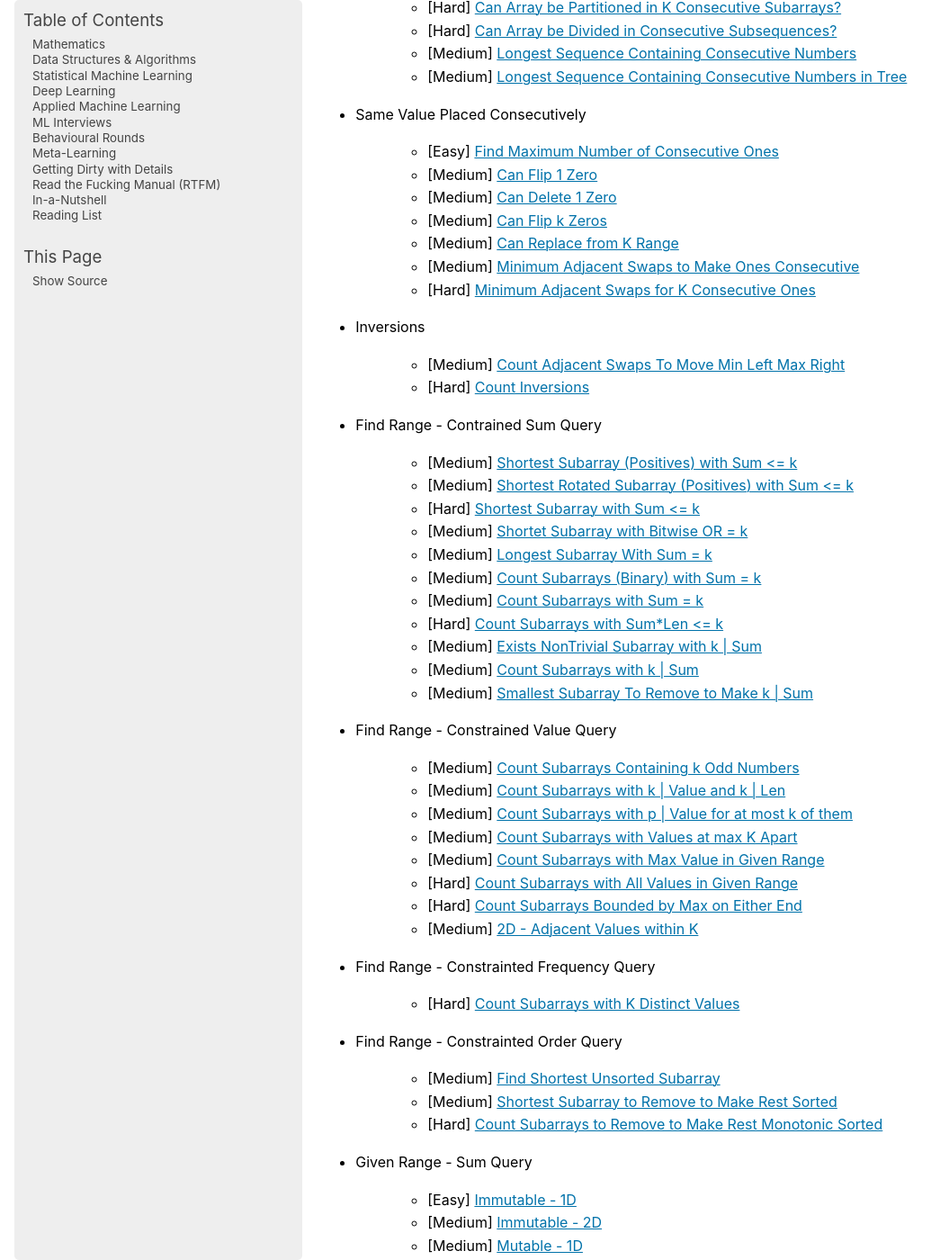
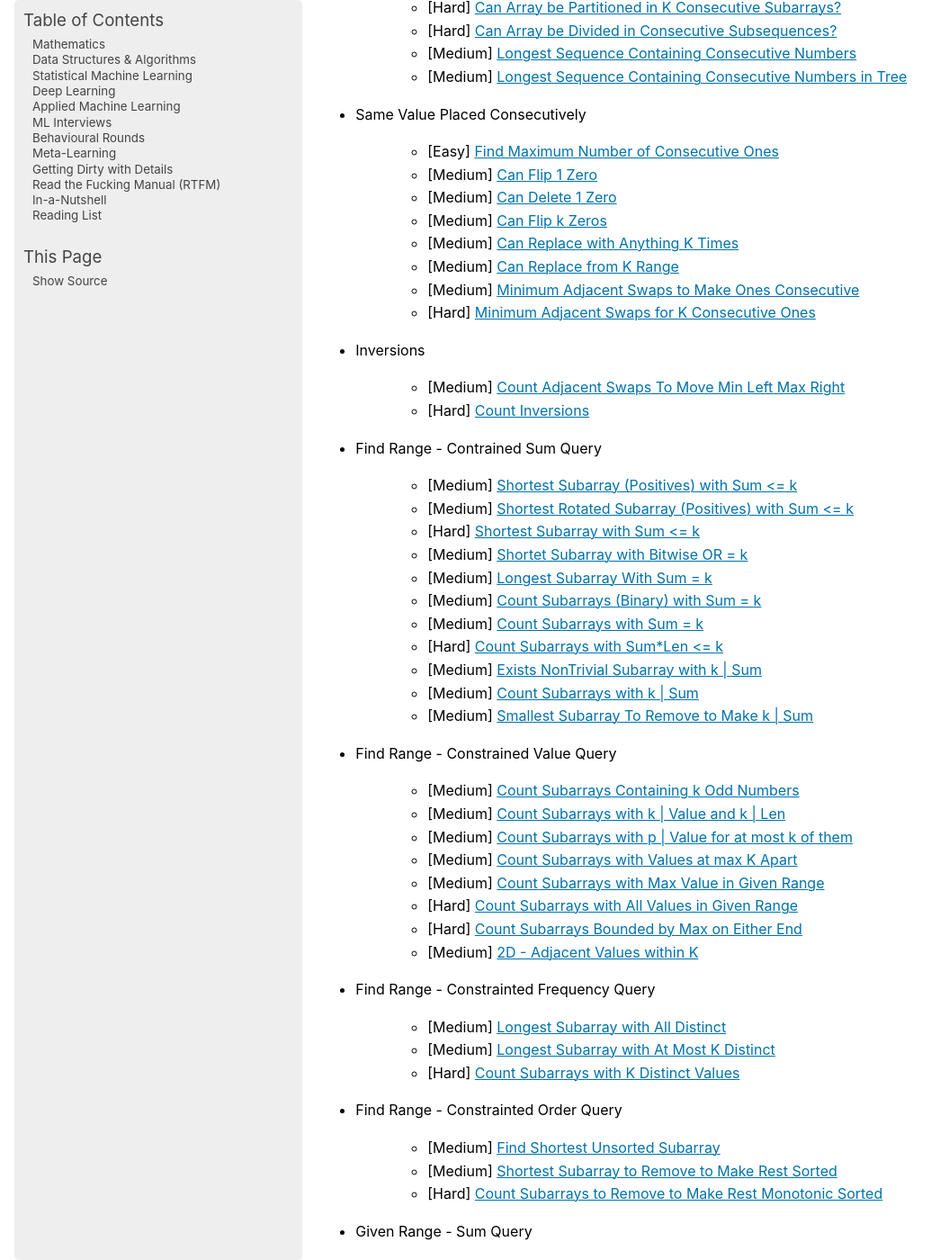
Before and after one commit to uselesstechjunks/leetcode, a Sphinx documentation site: the page built from docs/source/dsa/qb.rst, in a window 1280 px wide and 1400 px high, scrolled down 317 px. Shown: the whole window at 90% size, without its empty margins (0-1055 px from the left). Built offline with Sphinx 7.4.7, drawn with Linux system fonts in a browser that asks for light colours; pages that are not in the unit, such as notebooks, are missing from menus.

Commit message:
Update qb.rst

```diff
--- a/docs/source/dsa/qb.rst
+++ b/docs/source/dsa/qb.rst
@@ -17,6 +17,7 @@ Arrays
 	- [Medium] `Can Flip 1 Zero <https://leetcode.com/problems/max-consecutive-ones-ii/description/>`_
 	- [Medium] `Can Delete 1 Zero <https://leetcode.com/problems/longest-subarray-of-1s-after-deleting-one-element/description/>`_
 	- [Medium] `Can Flip k Zeros <https://leetcode.com/problems/max-consecutive-ones-iii/description/>`_
+	- [Medium] `Can Replace with Anything K Times <https://leetcode.com/problems/longest-repeating-character-replacement/description/>`_
 	- [Medium] `Can Replace from K Range <https://leetcode.com/problems/maximum-beauty-of-an-array-after-applying-operation/description/>`_
 	- [Medium] `Minimum Adjacent Swaps to Make Ones Consecutive <https://leetcode.com/problems/minimum-swaps-to-group-all-1s-together/description/>`_
 	- [Hard] `Minimum Adjacent Swaps for K Consecutive Ones <https://leetcode.com/problems/minimum-adjacent-swaps-for-k-consecutive-ones/description/>`_
@@ -49,6 +50,8 @@ Arrays
 	- [Medium] `2D - Adjacent Values within K <https://leetcode.com/problems/find-the-grid-of-region-average/description/>`_
 - Find Range - Constrainted Frequency Query
 
+	- [Medium] `Longest Subarray with All Distinct <https://leetcode.com/problems/longest-substring-without-repeating-characters/description/>`_
+	- [Medium] `Longest Subarray with At Most K Distinct <https://leetcode.com/problems/longest-substring-with-at-most-k-distinct-characters/>`_
 	- [Hard] `Count Subarrays with K Distinct Values <https://leetcode.com/problems/subarrays-with-k-different-integers/>`_
 - Find Range - Constrainted Order Query
 
```
